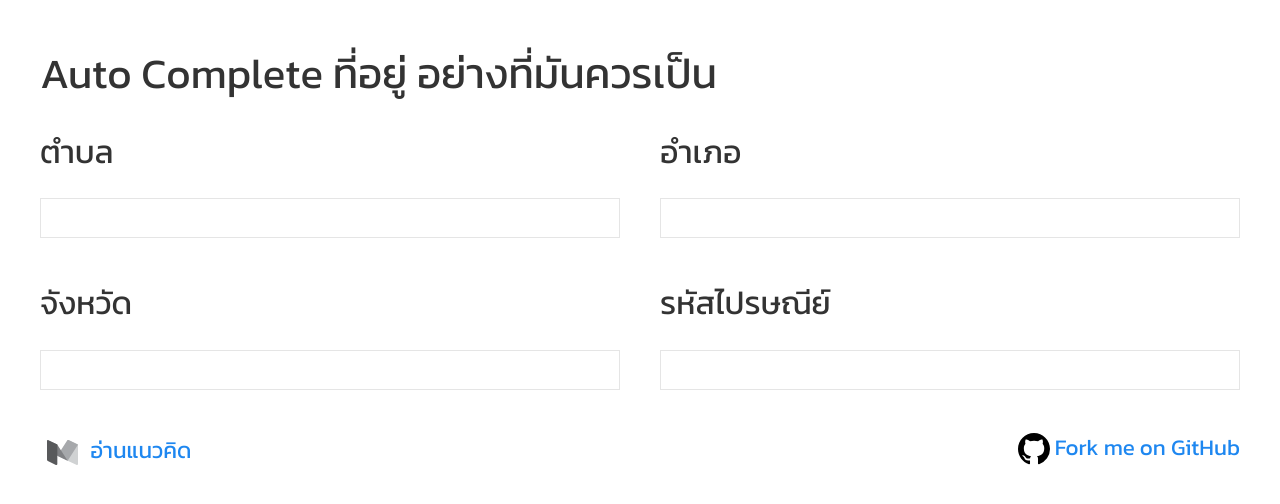
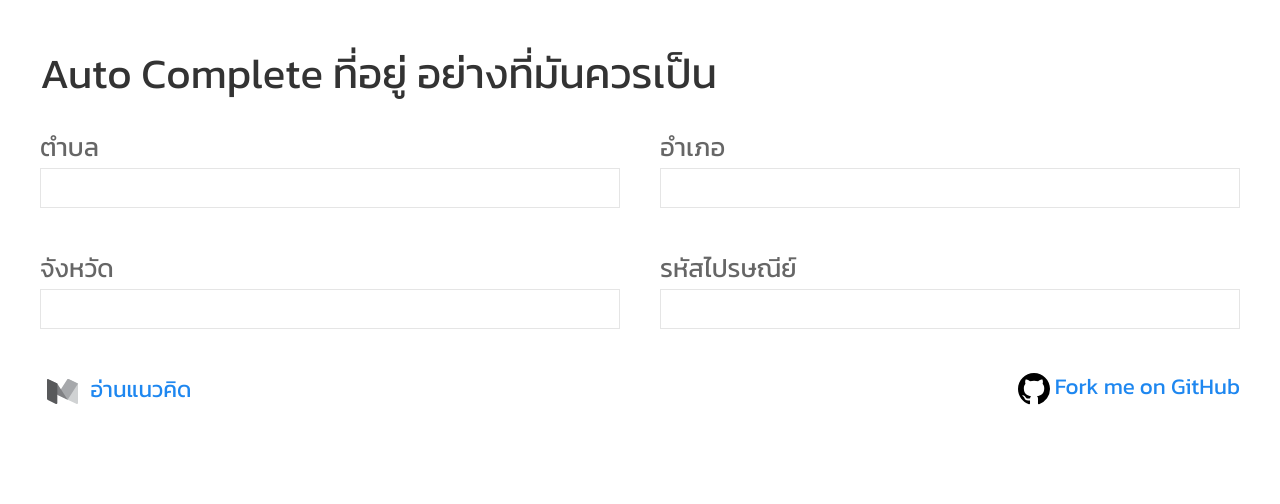
Before and after one commit to earthchie/jquery.Thailand.js, a plain HTML site: page index.html in a window 1280 px wide. Drawn offline with nearby package versions, Linux system fonts and the light colour scheme.

Commit message:
fix demo bug https://github.com/earthchie/jquery.Thailand.js/issues/3

```diff
--- a/index.html
+++ b/index.html
@@ -12,7 +12,7 @@
     <link rel="stylesheet" href="jquery.Thailand.js/jquery.Thailand.min.css">
 
     <style>
-        a, h1, h2{
+        a, h1, .h2{
             font-family: 'Kanit', sans-serif !important;
             line-height: 1.6em;
         }
@@ -20,6 +20,7 @@
             font-size: 1.4em;
         }
         label{
+            font-size: 1.6em;
             display: block;
         }
     </style>
@@ -38,31 +39,23 @@
         <div id="address" style="display:none;" uk-grid>
 
             <div class="uk-width-1-2@m">
-                <label>
-                    <h2>ตำบล</h2>
-                    <input name="district" class="uk-input uk-width-1-1" type="text">
-                </label>
+                <label class="h2">ตำบล</label>
+                <input name="district" class="uk-input uk-width-1-1" type="text">
             </div>
 
             <div class="uk-width-1-2@m">
-                <label>
-                    <h2>อำเภอ</h2>
-                    <input name="amphoe" class="uk-input uk-width-1-1" type="text">
-                </label>
+				<label class="h2">อำเภอ</label>
+				<input name="amphoe" class="uk-input uk-width-1-1" type="text">
             </div>
 
             <div class="uk-width-1-2@m">
-                <label>
-                    <h2>จังหวัด</h2>
-                    <input name="province" class="uk-input uk-width-1-1" type="text">
-                </label>
+                <label class="h2">จังหวัด</label>
+                <input name="province" class="uk-input uk-width-1-1" type="text">
             </div>
 
             <div class="uk-width-1-2@m">
-                <label>
-                    <h2>รหัสไปรษณีย์</h2>
-                    <input name="zipcode" class="uk-input uk-width-1-1" type="text">
-                </label>
+                <label class="h2">รหัสไปรษณีย์</label>
+                <input name="zipcode" class="uk-input uk-width-1-1" type="text">
             </div>
 
         </div>
```
